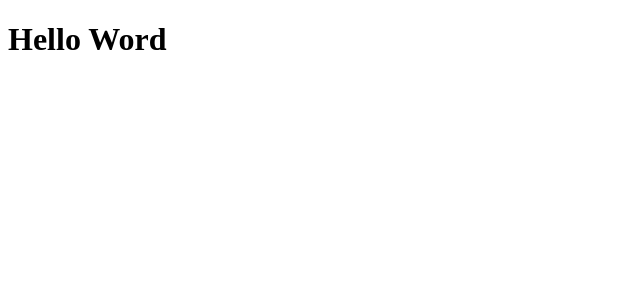
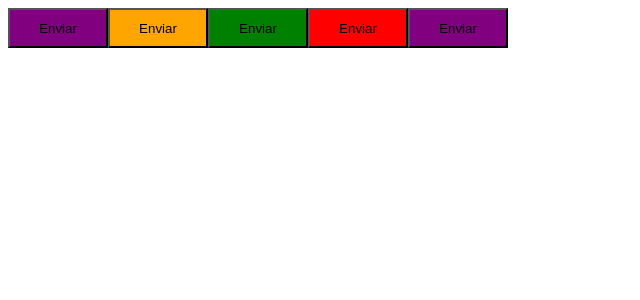
Before and after one commit to Guiihenriiq/Ignite-Timer, a React (Vite) app: page / in a window 1280 px wide. Shown: the top 300 px of the page, without its empty margins (0-640 px from the left). Built offline with nearby package versions, Linux system fonts and the light colour scheme.

Commit message:
Estrutura da aplicação - Styled Components

```diff
--- a/package.json
+++ b/package.json
@@ -11,12 +11,14 @@
   },
   "dependencies": {
     "react": "^19.1.0",
-    "react-dom": "^19.1.0"
+    "react-dom": "^19.1.0",
+    "styled-components": "^6.1.18"
   },
   "devDependencies": {
     "@eslint/js": "^9.25.0",
     "@types/react": "^19.1.2",
     "@types/react-dom": "^19.1.2",
+    "@types/styled-components": "^5.1.34",
     "@vitejs/plugin-react": "^4.4.1",
     "eslint": "^9.25.0",
     "eslint-plugin-react-hooks": "^5.2.0",
--- a/src/App.tsx
+++ b/src/App.tsx
@@ -1,6 +1,12 @@
-
+import { Button } from "./components/Button"
 
 export function App() {
   return (
-    <h1>Hello Word</h1>
+    <>
+      <Button variant="primary"/>
+      <Button variant="secondary"/>
+      <Button variant="success"/>
+      <Button variant="danger"/>
+      <Button />
+    </>
   )}
--- /dev/null
+++ b/src/components/Button.styles.ts
@@ -0,0 +1,27 @@
+import styled, { css } from "styled-components";
+
+export type ButtonVariant = 'primary' | 'secondary' | 'danger' | 'success';
+
+
+interface ButtonContainerProps {
+    variant: ButtonVariant
+}
+
+const buttonVariants = {
+    primary: 'purple',
+    secondary: 'orange',
+    danger: 'red',
+    success: 'green',
+}
+
+export const ButtonContainer = styled.button<ButtonContainerProps>`
+    width: 100px;
+    height: 40px;
+
+    ${props => {
+        return css`
+        background-color: ${buttonVariants[props.variant]}
+    `
+    }
+    }
+`
--- /dev/null
+++ b/src/components/Button.tsx
@@ -0,0 +1,9 @@
+import { ButtonContainer } from './Button.styles';
+
+interface ButtonProps {
+    variant?: 'primary' | 'secondary' | 'danger' | 'success';
+}
+
+export function Button({variant = 'primary'}:ButtonProps) {
+    return <ButtonContainer variant={variant}>Enviar</ButtonContainer>
+}
```
Also changed, not shown: 1 other file (tests, documents, lock files or other folders).
